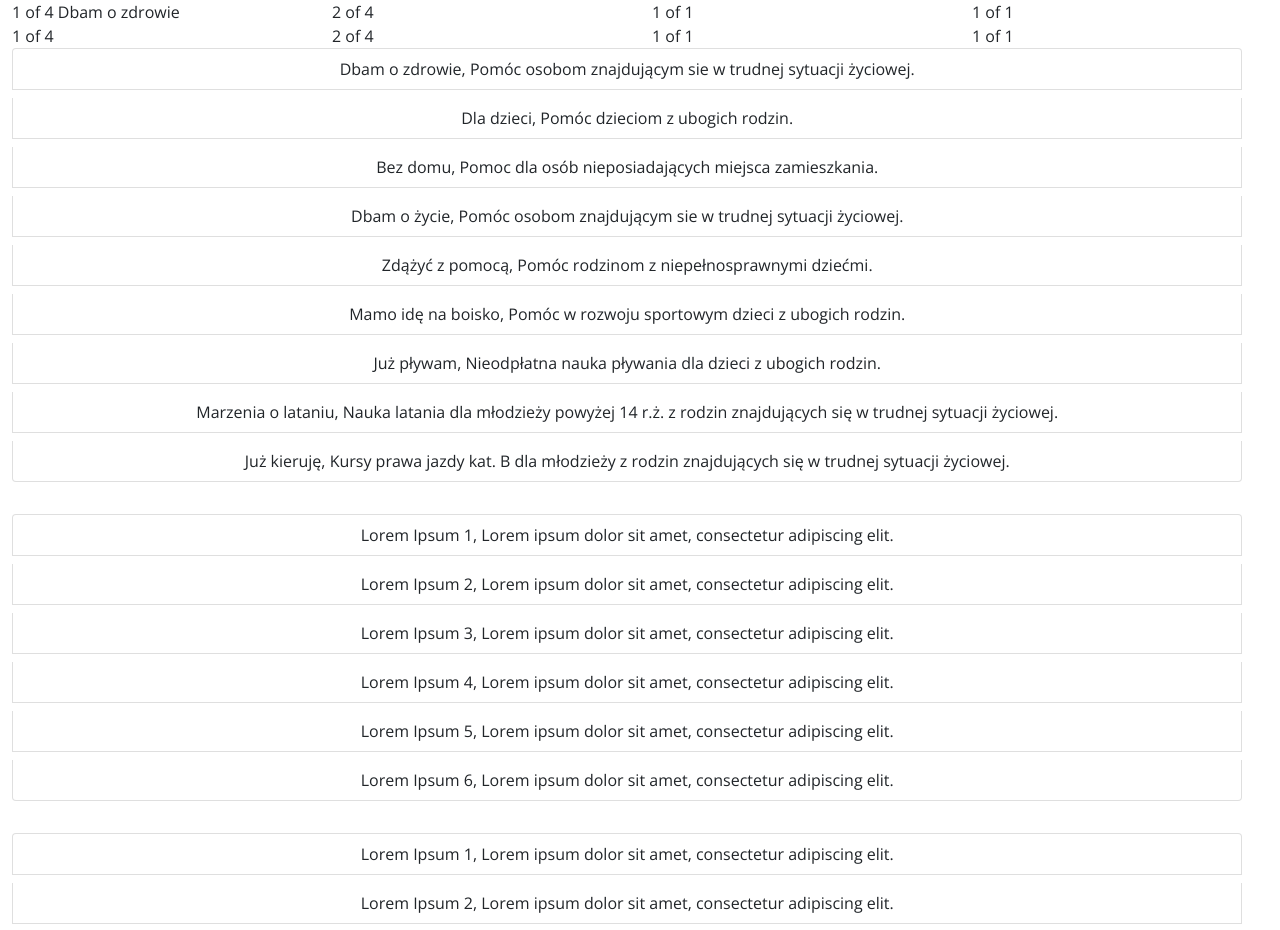
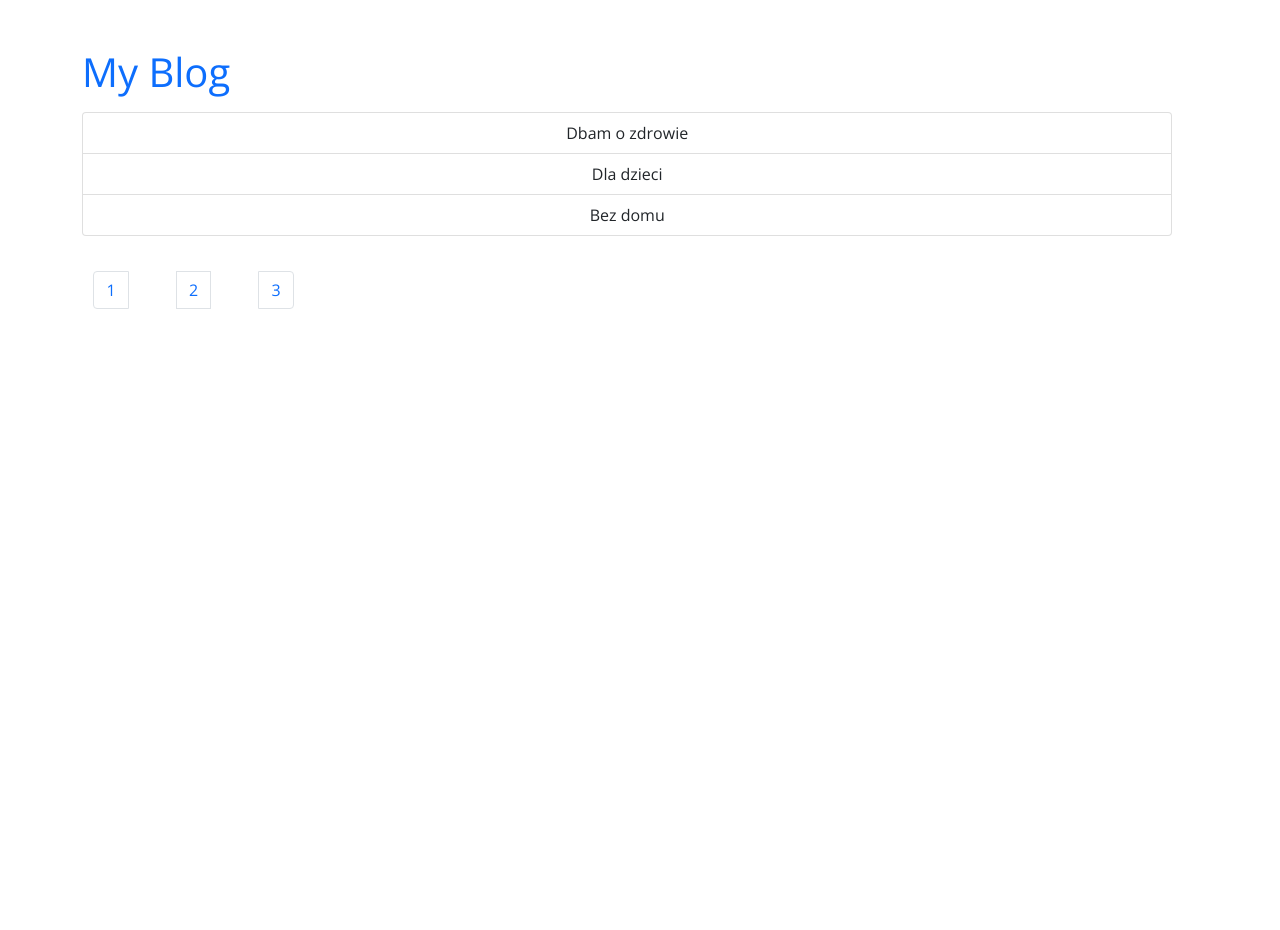
Before and after one commit to Robert-Bobrowicz/Portfolio_Lab_CL, a React (Create React App) app in the folder portfolio_lab/: page /test in a window 1280 px wide. Shown: the top 930 px of the page. After the commit the page ends 800 px from the top, so only its background shows below. Built offline with nearby package versions, Linux system fonts and the light colour scheme.

Commit message:
pagination tests

```diff
--- a/portfolio_lab/src/components/Test.js
+++ b/portfolio_lab/src/components/Test.js
@@ -1,58 +1,103 @@
-import React from 'react';
-import {Container, Row, Col} from "react-bootstrap";
+// import React from 'react';
+// import {Container, Row, Col} from "react-bootstrap";
+// import {foundationsData} from "./data/foundationsDB";
+// import {organisationsData} from "./data/organisationsDB";
+// import {localEventsData} from "./data/localEventsDB";
+//
+// const Test = () => {
+//     return (
+//             <Container fluid>
+//                 <Row>
+//                     <Col>1 of 4 {foundationsData[0].name}</Col>
+//                     <Col>2 of 4</Col>
+//                     <Col>1 of 1</Col>
+//                     <Col>1 of 1</Col>
+//                 </Row>
+//                 <Row>
+//                     <Col>1 of 4</Col>
+//                     <Col>2 of 4</Col>
+//                     <Col>1 of 1</Col>
+//                     <Col>1 of 1</Col>
+//                 </Row>
+//                 <Row>
+//                     <Col>
+//                         <ul className="list-group mb-4">
+//                             {foundationsData.map((el) => (
+//                                 <li key={el.id} className="list-group-item mb-2">
+//                                     {el.name}, {el.description}
+//                                 </li>
+//                             ))}
+//                         </ul>
+//                     </Col>
+//                 </Row>
+//                 <Row>
+//                     <Col>
+//                         <ul className="list-group mb-4">
+//                             {organisationsData.map((el) => (
+//                                 <li key={el.id} className="list-group-item mb-2">
+//                                     {el.name}, {el.description}
+//                                 </li>
+//                             ))}
+//                         </ul>
+//                     </Col>
+//                 </Row>
+//                 <Row>
+//                     <Col>
+//                         <ul className="list-group mb-4">
+//                             {localEventsData.map((el) => (
+//                                 <li key={el.id} className="list-group-item mb-2">
+//                                     {el.name}, {el.description}
+//                                 </li>
+//                             ))}
+//                         </ul>
+//                     </Col>
+//                 </Row>
+//             </Container>
+//     );
+// };
+//
+// export default Test;
+
+import React, { useState, useEffect } from 'react';
+import Posts from './test/Posts';
+import Pagination from './test/Pagination';
 import {foundationsData} from "./data/foundationsDB";
-import {organisationsData} from "./data/organisationsDB";
-import {localEventsData} from "./data/localEventsDB";
+// import axios from 'axios';
 
 const Test = () => {
+    const [posts, setPosts] = useState([]);
+    const [loading, setLoading] = useState(false);
+    const [currentPage, setCurrentPage] = useState(1);
+    const [postsPerPage] = useState(3);
+
+    useEffect(() => {
+        const fetchPosts = async () => {
+            setLoading(true);
+            setPosts(foundationsData);
+            setLoading(false);
+        };
+
+        fetchPosts();
+    }, []);
+
+    // Get current posts
+    const indexOfLastPost = currentPage * postsPerPage;
+    const indexOfFirstPost = indexOfLastPost - postsPerPage;
+    const currentPosts = posts.slice(indexOfFirstPost, indexOfLastPost);
+
+    // Change page
+    const paginate = pageNumber => setCurrentPage(pageNumber);
+
     return (
-            <Container fluid>
-                <Row>
-                    <Col>1 of 4 {foundationsData[0].name}</Col>
-                    <Col>2 of 4</Col>
-                    <Col>1 of 1</Col>
-                    <Col>1 of 1</Col>
-                </Row>
-                <Row>
-                    <Col>1 of 4</Col>
-                    <Col>2 of 4</Col>
-                    <Col>1 of 1</Col>
-                    <Col>1 of 1</Col>
-                </Row>
-                <Row>
-                    <Col>
-                        <ul className="list-group mb-4">
-                            {foundationsData.map((el) => (
-                                <li key={el.id} className="list-group-item mb-2">
-                                    {el.name}, {el.description}
-                                </li>
-                            ))}
-                        </ul>
-                    </Col>
-                </Row>
-                <Row>
-                    <Col>
-                        <ul className="list-group mb-4">
-                            {organisationsData.map((el) => (
-                                <li key={el.id} className="list-group-item mb-2">
-                                    {el.name}, {el.description}
-                                </li>
-                            ))}
-                        </ul>
-                    </Col>
-                </Row>
-                <Row>
-                    <Col>
-                        <ul className="list-group mb-4">
-                            {localEventsData.map((el) => (
-                                <li key={el.id} className="list-group-item mb-2">
-                                    {el.name}, {el.description}
-                                </li>
-                            ))}
-                        </ul>
-                    </Col>
-                </Row>
-            </Container>
+        <div className='container mt-5'>
+            <h1 className='text-primary mb-3'>My Blog</h1>
+            <Posts posts={currentPosts} loading={loading} />
+            <Pagination
+                postsPerPage={postsPerPage}
+                totalPosts={posts.length}
+                paginate={paginate}
+            />
+        </div>
     );
 };
 
--- /dev/null
+++ b/portfolio_lab/src/components/test/Pagination.js
@@ -0,0 +1,25 @@
+import React from 'react';
+
+const Pagination = ({ postsPerPage, totalPosts, paginate }) => {
+    const pageNumbers = [];
+
+    for (let i = 1; i <= Math.ceil(totalPosts / postsPerPage); i++) {
+        pageNumbers.push(i);
+    }
+
+    return (
+        <nav>
+            <ul className='pagination'>
+                {pageNumbers.map(number => (
+                    <li key={number} className='page-item'>
+                        <a onClick={() => paginate(number)} href='#' className='page-link'>
+                            {number}
+                        </a>
+                    </li>
+                ))}
+            </ul>
+        </nav>
+    );
+};
+
+export default Pagination;
--- /dev/null
+++ b/portfolio_lab/src/components/test/Posts.js
@@ -0,0 +1,19 @@
+import React from 'react';
+
+const Posts = ({ posts, loading }) => {
+    if (loading) {
+        return <h2>Loading...</h2>;
+    }
+
+    return (
+        <ul className='list-group mb-4'>
+            {posts.map(el => (
+                <li key={el.id} className='list-group-item'>
+                    {el.name}
+                </li>
+            ))}
+        </ul>
+    );
+};
+
+export default Posts;
```
